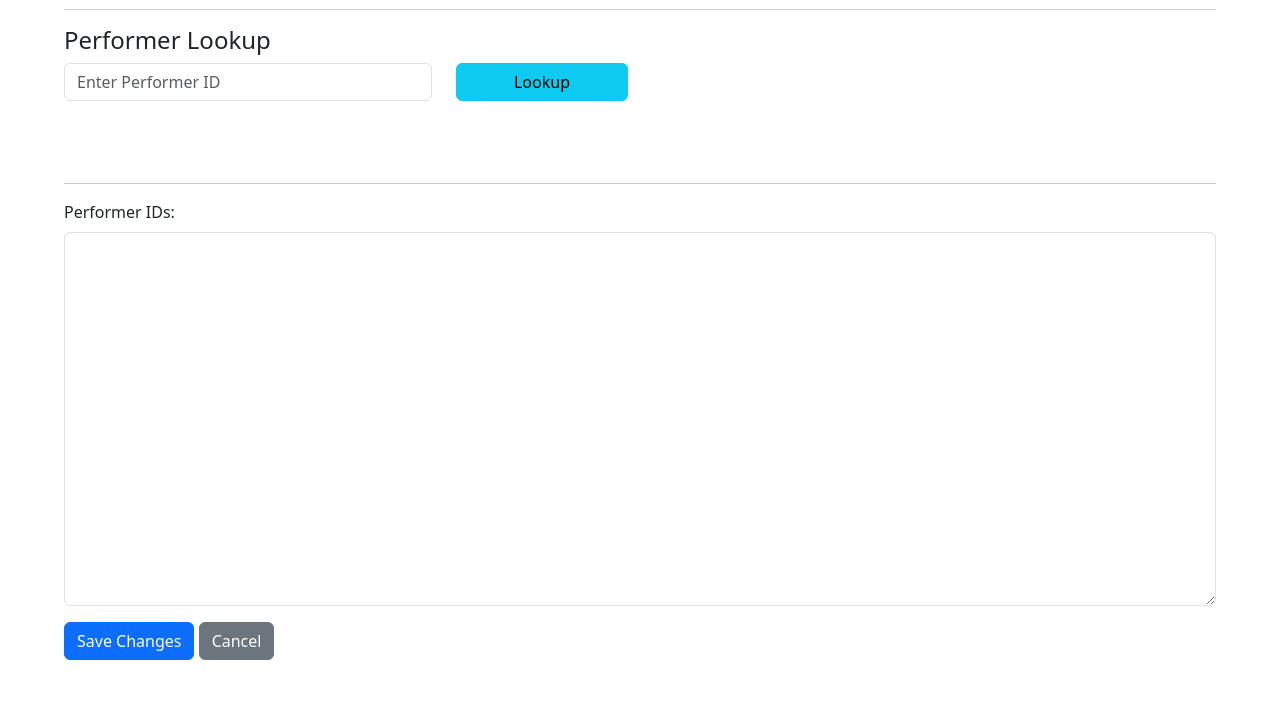
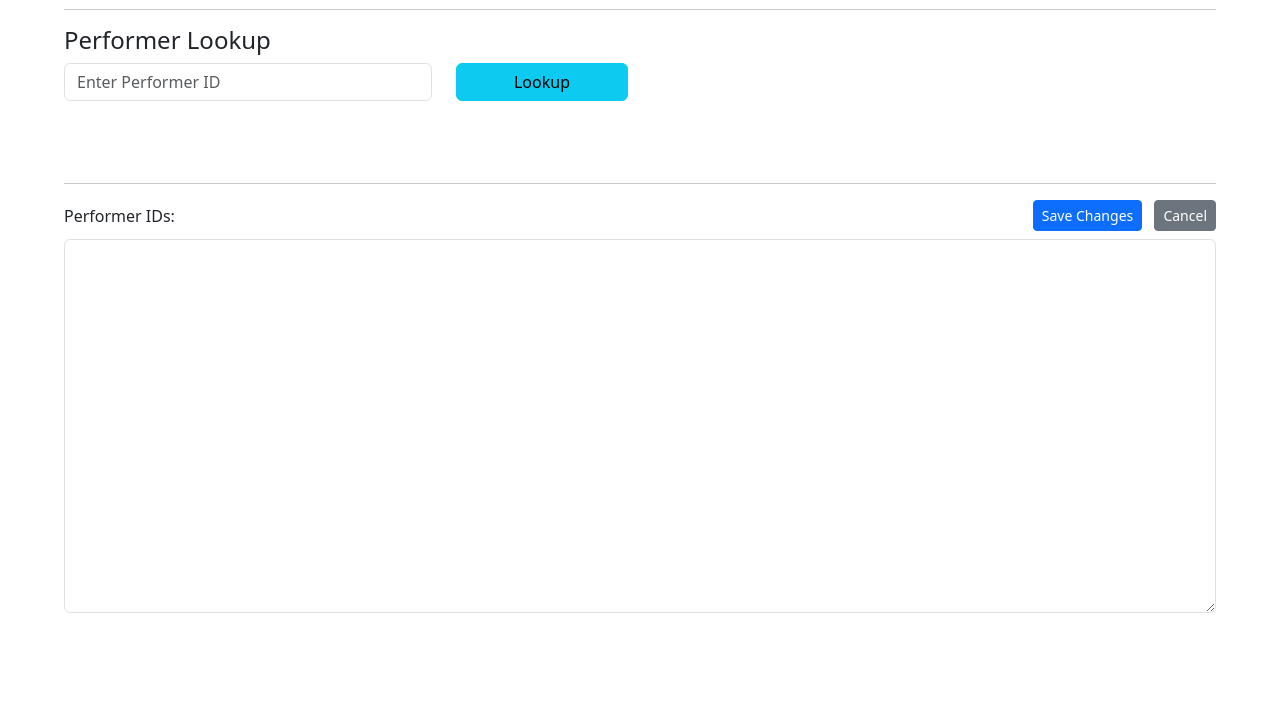
Before and after one commit to ztl16b/stapp, a Flask app: template templates/edit_problem_performers.html in a window 1280 px wide. Shown: the part 213-921 px from the top of the page. After the commit the page ends 826 px from the top, so only its background shows below. Run offline with Flask 2, Linux system fonts and the light colour scheme; the template is opened without the code that fills it, so the values that code supplies are empty.

Commit message:
new prob perf_id display - edit perf

```diff
--- a/templates/edit_problem_performers.html
+++ b/templates/edit_problem_performers.html
@@ -31,12 +31,16 @@
     {% endif %}
 
     <form method="POST" action="{{ url_for('edit_problem_performers_route') }}">
+        <div class="d-flex justify-content-between align-items-center mb-2">
+            <label for="problem_performers_content" class="form-label mb-0">Performer IDs:</label>
+            <div>
+                <button type="submit" class="btn btn-primary btn-sm me-2">Save Changes</button>
+                <a href="{{ url_for('browse_buckets') }}" class="btn btn-secondary btn-sm">Cancel</a>
+            </div>
+        </div>
         <div class="mb-3">
-            <label for="problem_performers_content" class="form-label">Performer IDs:</label>
             <textarea class="form-control" id="problem_performers_content" name="problem_performers_content" rows="15">{{ content }}</textarea>
         </div>
-        <button type="submit" class="btn btn-primary">Save Changes</button>
-        <a href="{{ url_for('browse_buckets') }}" class="btn btn-secondary">Cancel</a>
     </form>
 </div>
 
```
Also changed, not shown: templates/edit_completed_performers.html (+7 -3 lines).
